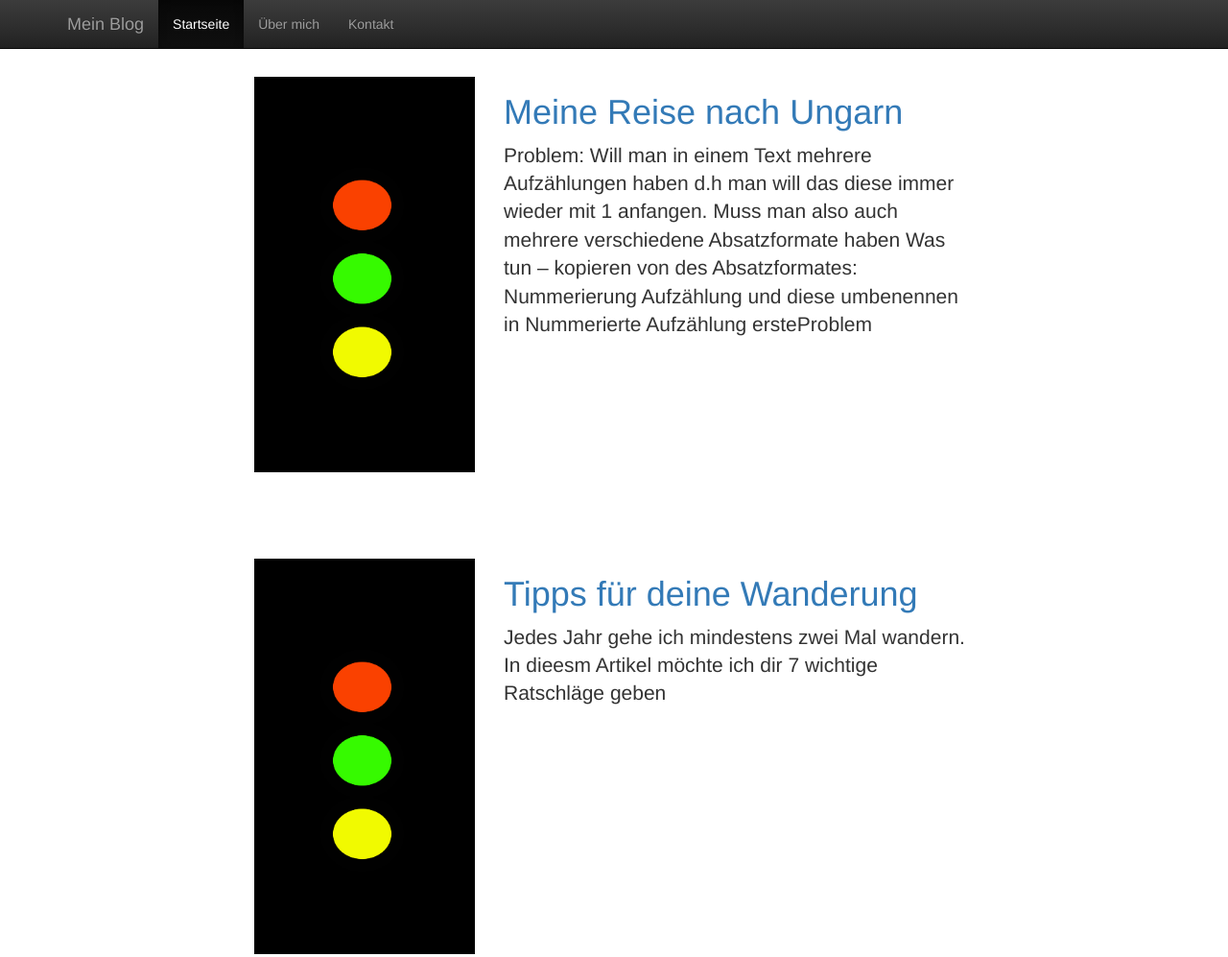
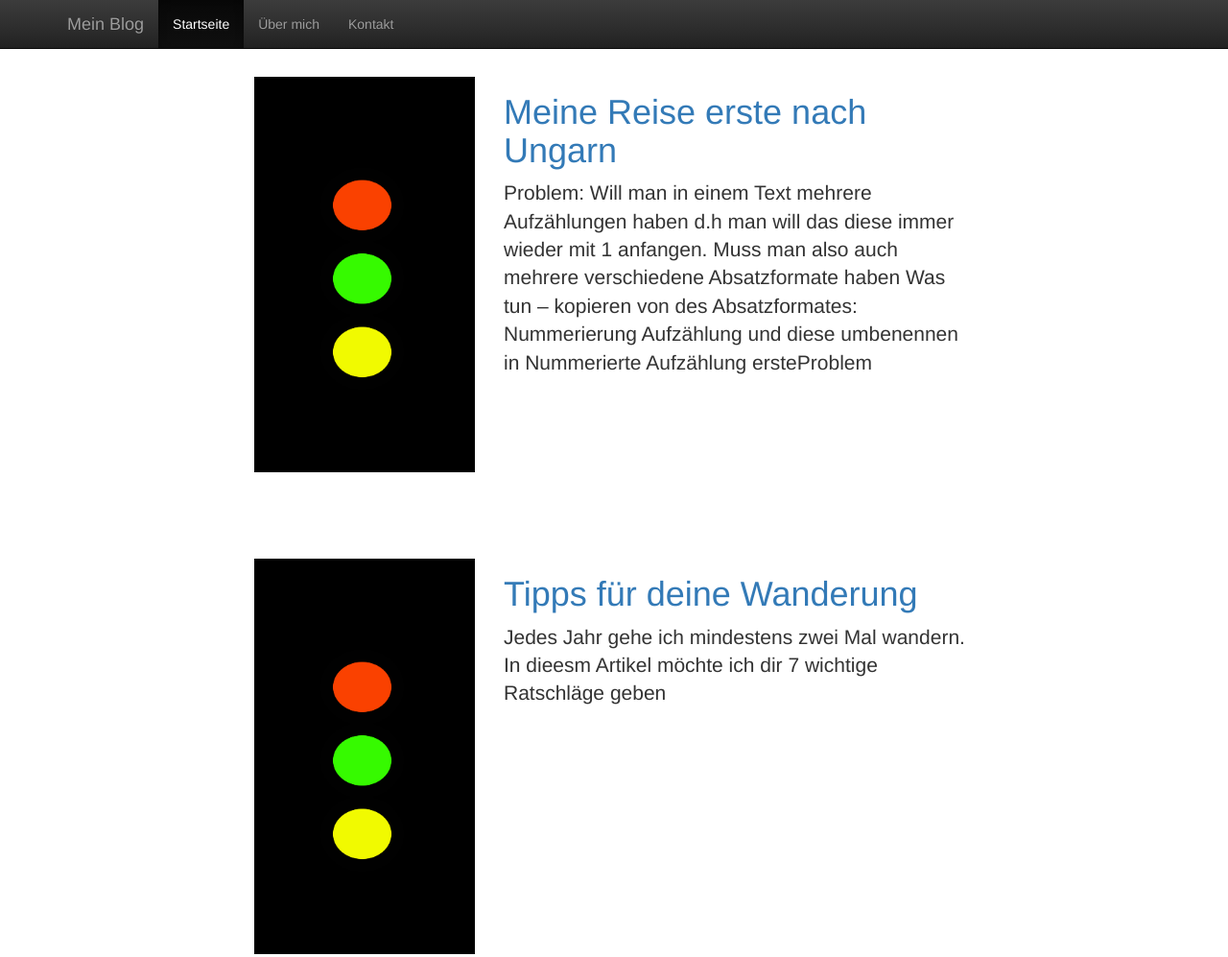
Before and after one commit to sabrina-david/sabrina-david.github.io, a plain HTML site: page index.html in a window 1280 px wide. Shown: the top 997 px of the page at 96% size. Drawn offline with Linux system fonts and the light colour scheme.

Commit message:
Uberschrift geändert

```diff
--- a/index.html
+++ b/index.html
@@ -62,7 +62,7 @@
                             <img src="images/ampel.jpg" class="artikelbild img-responsive">
                         </div>
                         <div class="col-md-8">
-                            <h1><a href="reise.html.html">Meine Reise nach Ungarn</a></h1>
+                            <h1><a href="reise.html.html">Meine Reise erste nach Ungarn</a></h1>
                             <p class="lead"> Problem: Will man in einem Text mehrere Aufzählungen haben d.h man will das diese immer wieder mit 1 anfangen. Muss man also auch mehrere verschiedene Absatzformate haben Was tun – kopieren von des Absatzformates: Nummerierung Aufzählung und diese umbenennen in Nummerierte Aufzählung ersteProblem</p>
 
                         </div>
```
